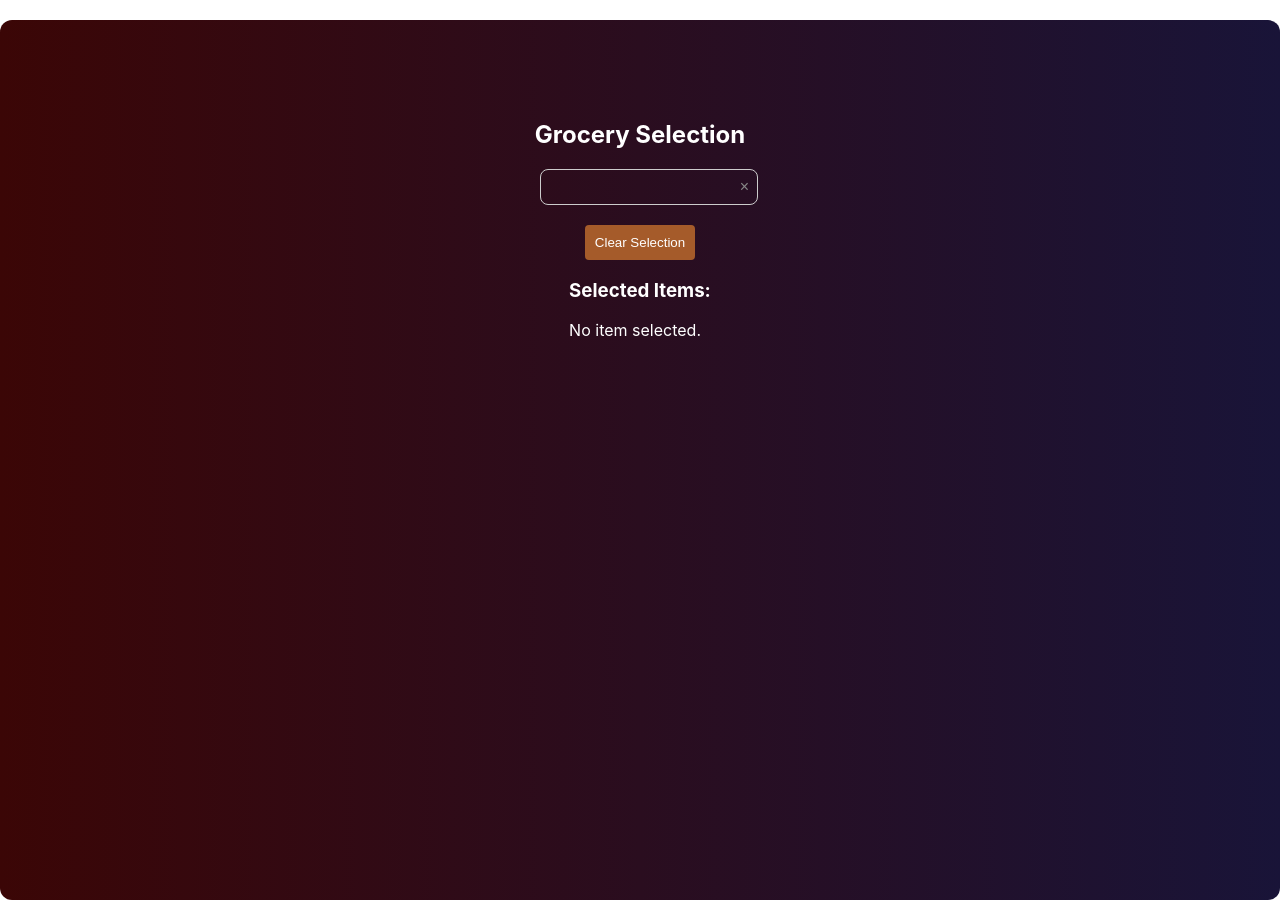
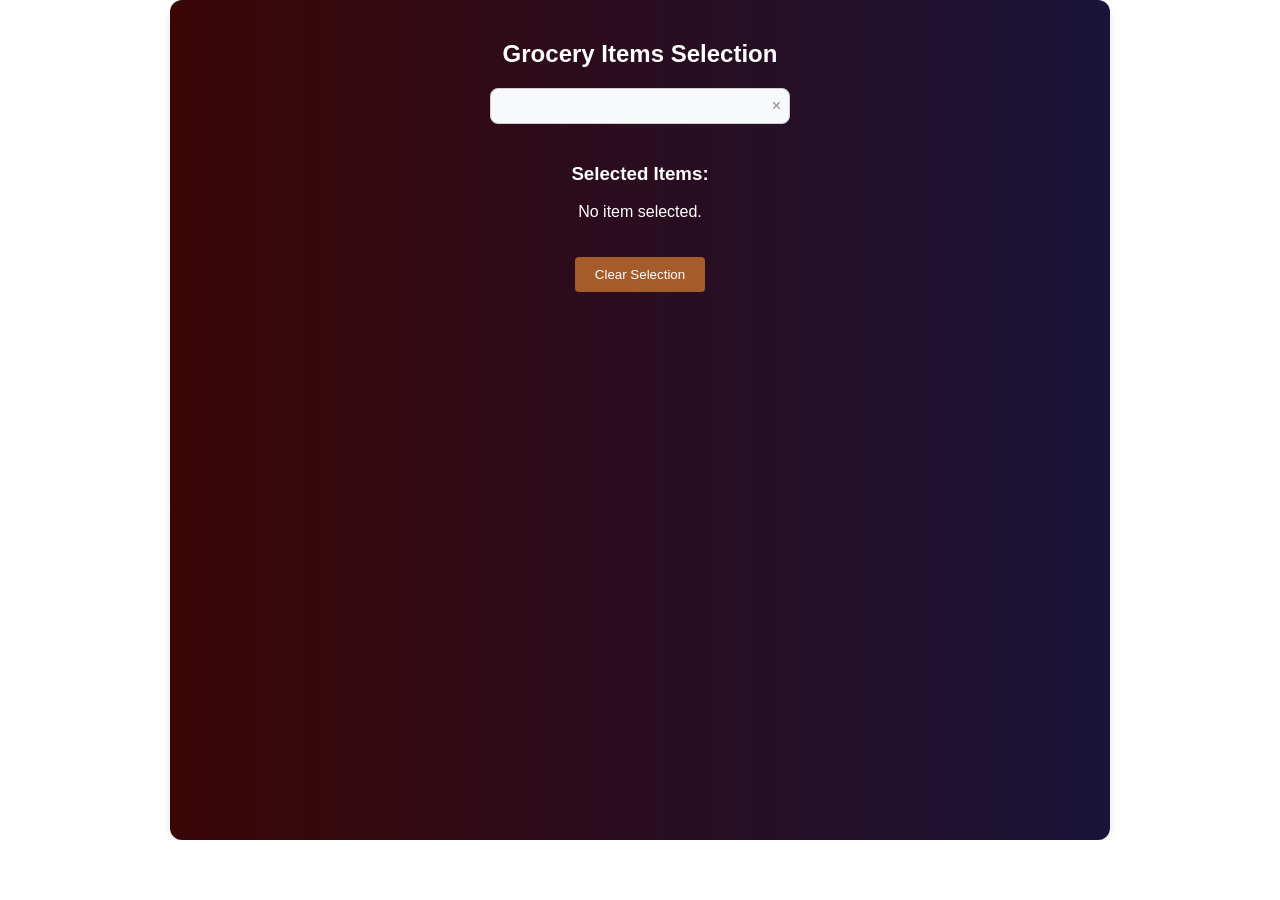
Before and after one commit to HasnatShahriar/custom-select-task, a React (Create React App) app: page / in a window 1280 px wide. After the commit the page ends 840 px from the top, so only its background shows below. Built offline with nearby package versions, Linux system fonts and the light colour scheme.

Commit message:
added the functionality so that one item wil be selected just once not more

```diff
--- a/public/index.html
+++ b/public/index.html
@@ -13,7 +13,7 @@
 
     <link rel="manifest" href="%PUBLIC_URL%/manifest.json" />
 
-    <title>Custom Select</title>
+    <title>Grocery Items Selection</title>
   </head>
   <body>
     <noscript>You need to enable JavaScript to run this app.</noscript>
--- a/src/App.css
+++ b/src/App.css
@@ -1,23 +1,26 @@
-App.css
+
 .kzui-custom-select_main-container {
   max-width: 900px;
   margin: 0 auto;
   padding: 20px;
   font-family: Arial, sans-serif;
-  background-color: #f7f9fc;
-  border-radius: 8px;
-  box-shadow: 0 2px 4px rgba(0, 0, 0, 0.1);
+  background: linear-gradient(to right, #3b0606, #191438);
+  border-radius: 12px;
+  box-shadow: 0 4px 8px rgba(0, 0, 0, 0.1);
+  color: rgb(255, 255, 255);
+  display: flex;
+  flex-direction: column;
+  align-items: center;
+  height: 100vh;
 }
 
 h2 {
-  color: white;
   text-align: center;
   margin-bottom: 20px;
 }
 
 .kzui-clear-button {
-  display: block;
-  padding: 10px;
+  padding: 10px 20px;
   margin-top: 20px;
   background-color: #a55b2a;
   color: white;
@@ -31,22 +34,24 @@ h2 {
   background-color: #e7640c;
 }
 
-.selected-cities {
+.kzui-selected-items {
   margin-top: 20px;
+  text-align: center;
 }
 
-.selected-cities h3 {
-  color: #333;
+.kzui-selected-items h3 {
+  color: #ffffff;
 }
 
-.selected-cities ul {
+.kzui-selected-items ul {
   list-style-type: none;
   padding: 0;
 }
 
-.selected-cities li {
+.kzui-selected-items li {
   background-color: #e2e8f0;
   margin: 5px 0;
   padding: 8px;
   border-radius: 4px;
+  color: #000000;
 }
--- a/src/App.js
+++ b/src/App.js
@@ -9,7 +9,7 @@ function App() {
   const [selectedCities, setSelectedCities] = useState([]);
   const [filteredOptions, setFilteredOptions] = useState([]);
 
-  // Original options grouped by country
+  // Original options grouped by category
   const groupedOptions = [
     {
       label: 'Vegetables',
@@ -21,8 +21,7 @@ function App() {
         { label: 'Turnip' },
         { label: 'Beetroot' },
       ]
-    }
-    ,
+    },
     {
       label: 'Fruits',
       options: [
@@ -43,7 +42,6 @@ function App() {
         { label: 'Cheese' },
       ]
     }
-
   ];
 
   const handleChange = (selectedOptions) => {
@@ -69,7 +67,7 @@ function App() {
 
   return (
     <div className='kzui-custom-select_main-container'>
-      <h2>Grocery Selection</h2>
+      <h2>Grocery Items Selection</h2>
 
       <KzuiCustomSelect
         isClearable={true}
@@ -77,7 +75,7 @@ function App() {
         isDisabled={false}
         options={filteredOptions.length > 0 ? filteredOptions : groupedOptions}
         value={selectedCities}
-        placeholder="Select Your Cities"
+        placeholder="Select Your Items"
         isGrouped={true}
         isMulti={true}
         onChangeHandler={handleChange}
@@ -85,9 +83,7 @@ function App() {
         onSearchHandler={handleSearch}
       />
 
-      <button onClick={clearSelection} className='kzui-clear-button'>Clear Selection</button>
-
-      <div className='kzui-selected-cities'>
+      <div className='kzui-selected-items'>
         <h3>Selected Items:</h3>
         {selectedCities && selectedCities.length > 0 ? (
           <ul>
@@ -99,6 +95,7 @@ function App() {
           <p>No item selected.</p>
         )}
       </div>
+      <button onClick={clearSelection} className='kzui-clear-button'>Clear Selection</button>
     </div>
   );
 }
--- a/src/components/kzuiCustomSelect/KzuiCustomSelect.css
+++ b/src/components/kzuiCustomSelect/KzuiCustomSelect.css
@@ -1,26 +1,12 @@
 
-.kzui-custom-select {
+
+ .kzui-custom-select {
     position: relative;
-    width: 200px;
+    width: 100%;
+    max-width: 300px;
     font-family: Arial, sans-serif;
-
   }
 
-  .kzui-custom-select_main-container{
-    color: white;
-    display: flex;
-    flex-direction: column;
-    justify-items: center;
-    align-items: center;
-    background: linear-gradient(to right, #3b0606, #191438);
-    height:100vh;
-    border-radius: 12px;
-    width: 100%;
-    margin: 0 auto;
-    margin-top: 20px;
-    padding-top: 80px;
-
-  }
   .kzui-custom-select__input {
     display: flex;
     align-items: center;
@@ -29,11 +15,11 @@
     border: 1px solid #ccc;
     border-radius: 8px;
     cursor: pointer;
-    width: 100%;
+    background-color: #f7f9fc;
   }
 
   .kzui-custom-select__placeholder {
-    color: #888;
+    color: #000000;
   }
 
   .kzui-custom-select__multi-values {
@@ -44,11 +30,12 @@
   .kzui-custom-select__multi-value {
     background: #191438;
     border: 1px solid #ccc;
-    border-radius: 2px;
+    border-radius: 4px;
     padding: 2px 4px;
     margin: 2px;
     display: flex;
     align-items: center;
+    color: rgb(255, 255, 255);
   }
 
   .kzui-custom-select__clear-single {
@@ -71,13 +58,16 @@
     border: 1px solid #ccc;
     border-radius: 4px;
     z-index: 10;
+    max-height: 300px;
+    overflow-y: auto;
   }
 
   .kzui-custom-select__search-input {
     width: 100%;
     padding: 8px;
     border-bottom: 1px solid #ccc;
-    border-radius: 8px;
+    border-radius: 4px;
+    margin-bottom: 8px;
   }
 
   .kzui-custom-select__list {
@@ -89,8 +79,6 @@
   .kzui-custom-select__option {
     padding: 8px;
     cursor: pointer;
-    height: 18px;
-
   }
 
   .kzui-custom-select__option--selected {
@@ -109,6 +97,7 @@
     padding: 8px;
     background: #392e6d;
     font-weight: bold;
+    color: white;
   }
 
   .kzui-custom-select__group-list {
--- a/src/components/kzuiCustomSelect/KzuiCustomSelect.jsx
+++ b/src/components/kzuiCustomSelect/KzuiCustomSelect.jsx
@@ -1,5 +1,7 @@
+
+
 import { useRef, useState } from "react";
-import './KzuiCustomSelect.css'
+import './KzuiCustomSelect.css';
 
 const KzuiCustomSelect = ({
   isClearable,
@@ -18,11 +20,11 @@ const KzuiCustomSelect = ({
   const [searchTerm, setSearchTerm] = useState('');
   const selectRef = useRef(null);
 
-  //select handler
+  // Select handler
   const handleSelect = (option) => {
     if (isMulti) {
-      const newValue = value && Array.isArray(value) && value.includes(option)
-        ? value.filter(val => val !== option)
+      const newValue = value && Array.isArray(value) && value.some(val => val.label === option.label)
+        ? value.filter(val => val.label !== option.label)
         : [...(value || []), option];
       onChangeHandler(newValue);
     } else {
@@ -30,7 +32,6 @@ const KzuiCustomSelect = ({
       setIsOpen(false);
     }
   };
-
 
   const handleClear = () => {
     onChangeHandler(isMulti ? [] : null);
@@ -45,8 +46,7 @@ const KzuiCustomSelect = ({
     }
   };
 
-
-  // options filter
+  // Options filter
   const filteredOptions = isGrouped
     ? options.map(group => ({
         ...group,
@@ -107,7 +107,7 @@ const KzuiCustomSelect = ({
                     {group.options.map((option, idx) => (
                       <li
                         key={idx}
-                        className={`kzui-custom-select__option ${value && Array.isArray(value) && value.includes(option) ? 'kzui-custom-select__option--selected' : ''}`}
+                        className={`kzui-custom-select__option ${value && Array.isArray(value) && value.some(val => val.label === option.label) ? 'kzui-custom-select__option--selected' : ''}`}
                         onClick={() => handleSelect(option)}
                       >
                         {option.label}
@@ -120,7 +120,7 @@ const KzuiCustomSelect = ({
               filteredOptions.map((option, index) => (
                 <li
                   key={index}
-                  className={`kzui-custom-select__option ${value && Array.isArray(value) && value.includes(option) ? 'kzui-custom-select__option--selected' : ''}`}
+                  className={`kzui-custom-select__option ${value && Array.isArray(value) && value.some(val => val.label === option.label) ? 'kzui-custom-select__option--selected' : ''}`}
                   onClick={() => handleSelect(option)}
                 >
                   {option.label}
@@ -128,7 +128,6 @@ const KzuiCustomSelect = ({
               ))
             )}
           </ul>
-
         </div>
       )}
 
```
Lines whose indentation alone changed are shown as unchanged.
